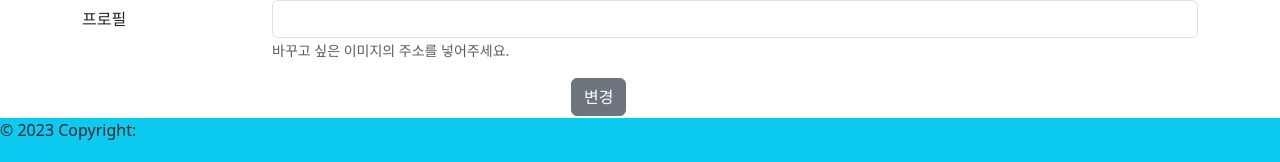
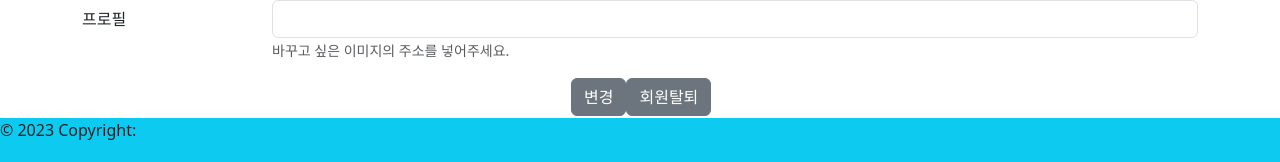
Before and after one commit to pdfolio/web, a React (Create React App) app: page /mypage in a window 1280 px wide. Shown: the part 420-582 px from the top of the page. Built offline with nearby package versions, Linux system fonts and the light colour scheme.

Commit message:
회원탈퇴

```diff
--- a/src/components/mypage/Mypage.jsx
+++ b/src/components/mypage/Mypage.jsx
@@ -23,6 +23,16 @@ const Mypage = () => {
     providerName: '',
     imageUrl: '',
   });
+
+  const withdraw = async () => {
+    try {
+      const data = await memberApi(`/api/v1/member`, 'DELETE', {});
+      alert('withdraw success');
+      nav('/');
+    } catch (e) {
+      alert('fail withdraw member');
+    }
+  };
 
   const onChangeHandler = (e) => {
     const { name, value } = e.target;
@@ -178,6 +188,7 @@ const Mypage = () => {
             }}
           >
             <Button onClick={updateMember}>변경</Button>
+            <Button onClick={withdraw}>회원탈퇴</Button>
           </Col>
         </FormGroup>
       </Form>
```
